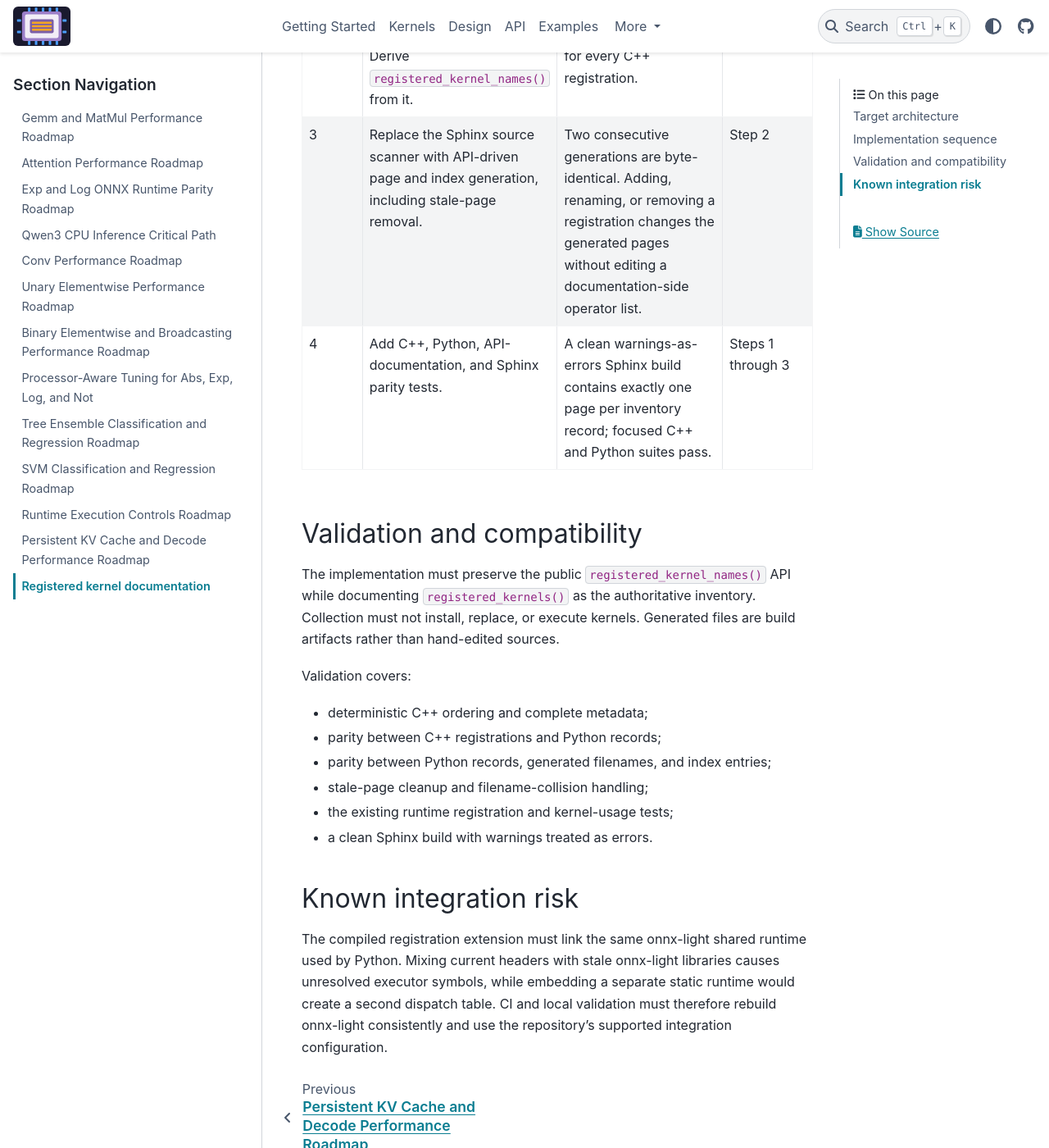
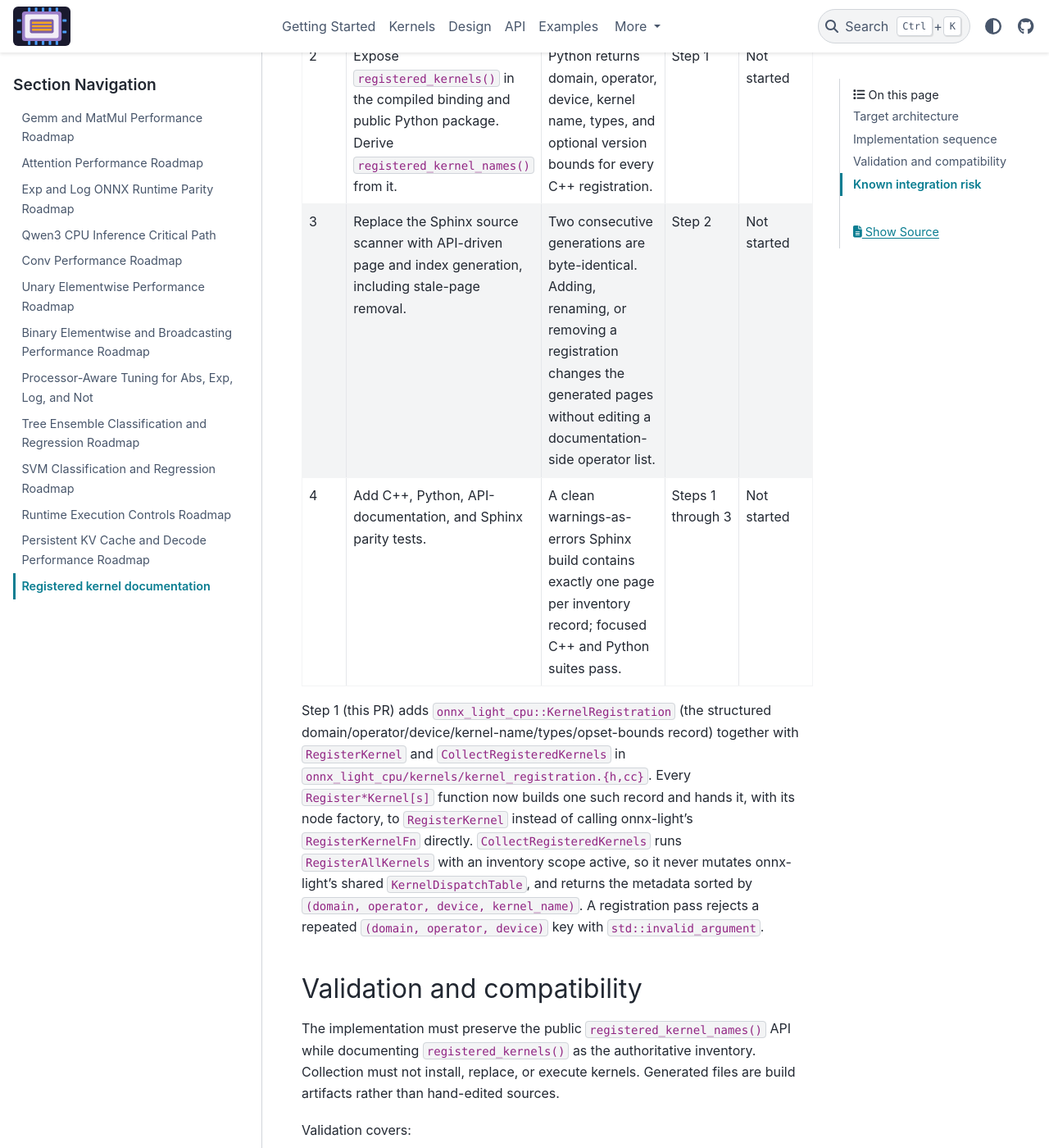
Before and after one commit to xadupre/onnx-light-cpu, a Sphinx documentation site: the page built from docs/next_steps/2026/2026_08_registered_kernel_documentation.rst, in a window 1280 px wide and 1400 px high, scrolled down 1347 px. Shown: the whole window at 82% size. Built offline with Sphinx 7.4.7 and the PyData theme 0.15.4, drawn with Linux system fonts in a browser that asks for light colours; pages that are not in the unit, such as notebooks, are missing from menus.

Commit message:
Add structured C++ kernel registration metadata and inventory mode
Co-authored-by: xadupre <22452781+xadupre@users.noreply.github.com>

```diff
--- a/docs/next_steps/2026/2026_08_registered_kernel_documentation.rst
+++ b/docs/next_steps/2026/2026_08_registered_kernel_documentation.rst
@@ -45,12 +46,14 @@ Implementation sequence
        every registration in deterministic order and rejects duplicate
        ``(domain, operator, device)`` entries.
      - None
+     - Complete
    * - 2
      - Expose ``registered_kernels()`` in the compiled binding and public Python
        package. Derive ``registered_kernel_names()`` from it.
      - Python returns domain, operator, device, kernel name, types, and optional
        version bounds for every C++ registration.
      - Step 1
+     - Not started
    * - 3
      - Replace the Sphinx source scanner with API-driven page and index
        generation, including stale-page removal.
@@ -58,11 +61,25 @@ Implementation sequence
        removing a registration changes the generated pages without editing a
        documentation-side operator list.
      - Step 2
+     - Not started
    * - 4
      - Add C++, Python, API-documentation, and Sphinx parity tests.
      - A clean warnings-as-errors Sphinx build contains exactly one page per
        inventory record; focused C++ and Python suites pass.
      - Steps 1 through 3
+     - Not started
+
+Step 1 (this PR) adds ``onnx_light_cpu::KernelRegistration`` (the structured
+domain/operator/device/kernel-name/types/opset-bounds record) together with
+``RegisterKernel`` and ``CollectRegisteredKernels`` in
+``onnx_light_cpu/kernels/kernel_registration.{h,cc}``. Every
+``Register*Kernel[s]`` function now builds one such record and hands it, with
+its node factory, to ``RegisterKernel`` instead of calling onnx-light's
+``RegisterKernelFn`` directly. ``CollectRegisteredKernels`` runs
+``RegisterAllKernels`` with an inventory scope active, so it never mutates
+onnx-light's shared ``KernelDispatchTable``, and returns the metadata sorted
+by ``(domain, operator, device, kernel_name)``. A registration pass rejects a
+repeated ``(domain, operator, device)`` key with ``std::invalid_argument``.
 
 Validation and compatibility
 ----------------------------
```
Also changed, not shown: other parts of docs/next_steps/2026/2026_08_registered_kernel_documentation.rst (+3 -2 lines), 10 other files.
